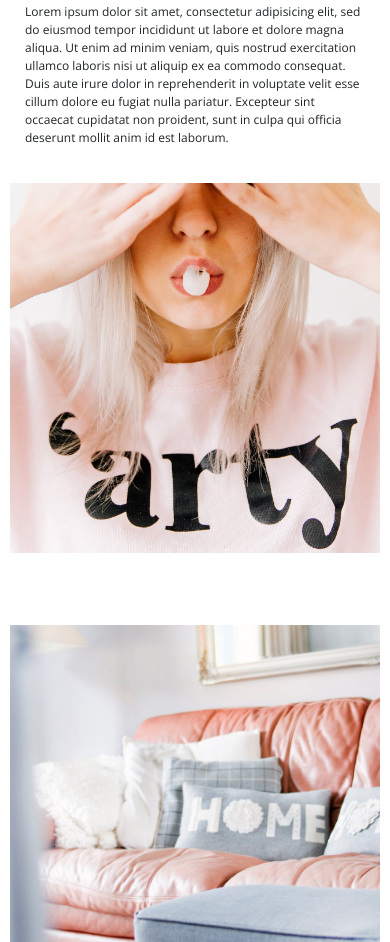
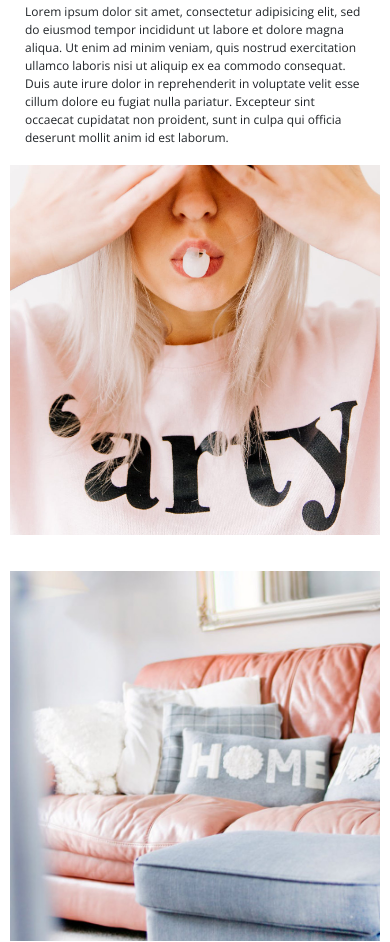
Before and after one commit to WebOfficePolska/fomo, a plain HTML site: page index.html in a window 390 px wide. Shown: the part 2756-3698 px from the top of the page. Drawn offline with nearby package versions, Linux system fonts and the light colour scheme.

Commit message:
tyutuitut

```diff
--- a/css/mediaq.css
+++ b/css/mediaq.css
@@ -57,7 +57,7 @@
   #slider img {max-height: 400px; max-width: 400px;}
   #inspirations-images { display: flex;flex-flow: column; }
   .products {padding: 0;}
-  .view { flex: auto; margin: 36px 0;}
+  .view { flex: auto; margin: 18px 0;}
 }
 /*0
 @media all and (max-width: 768px) {
```
